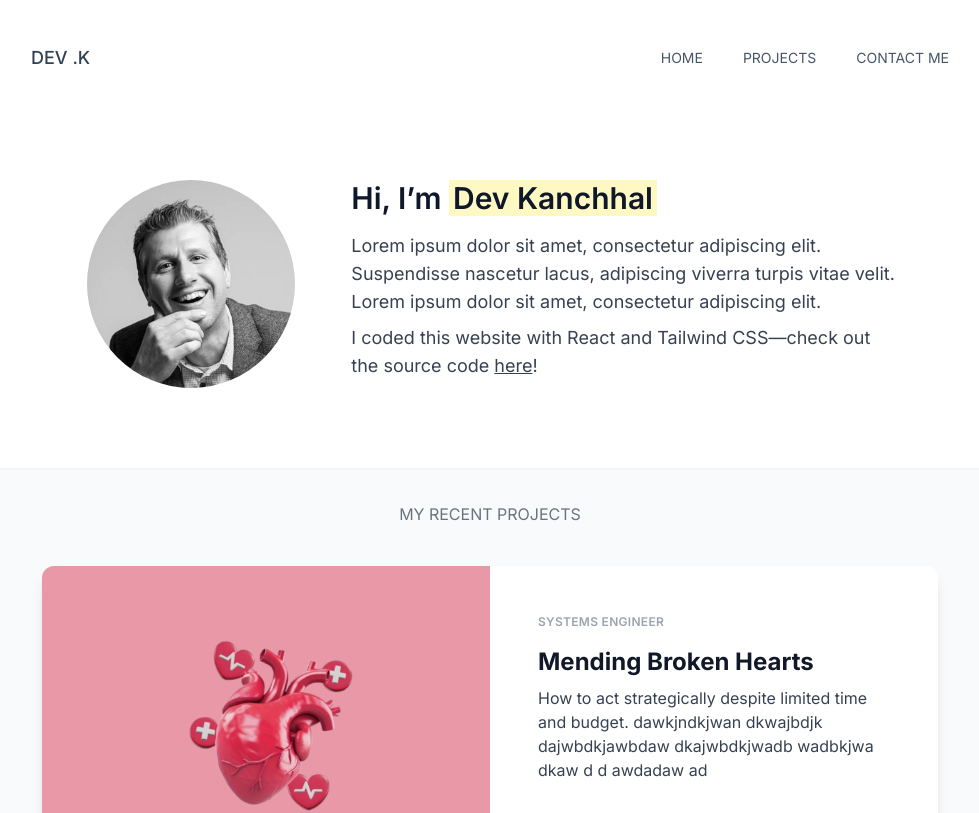
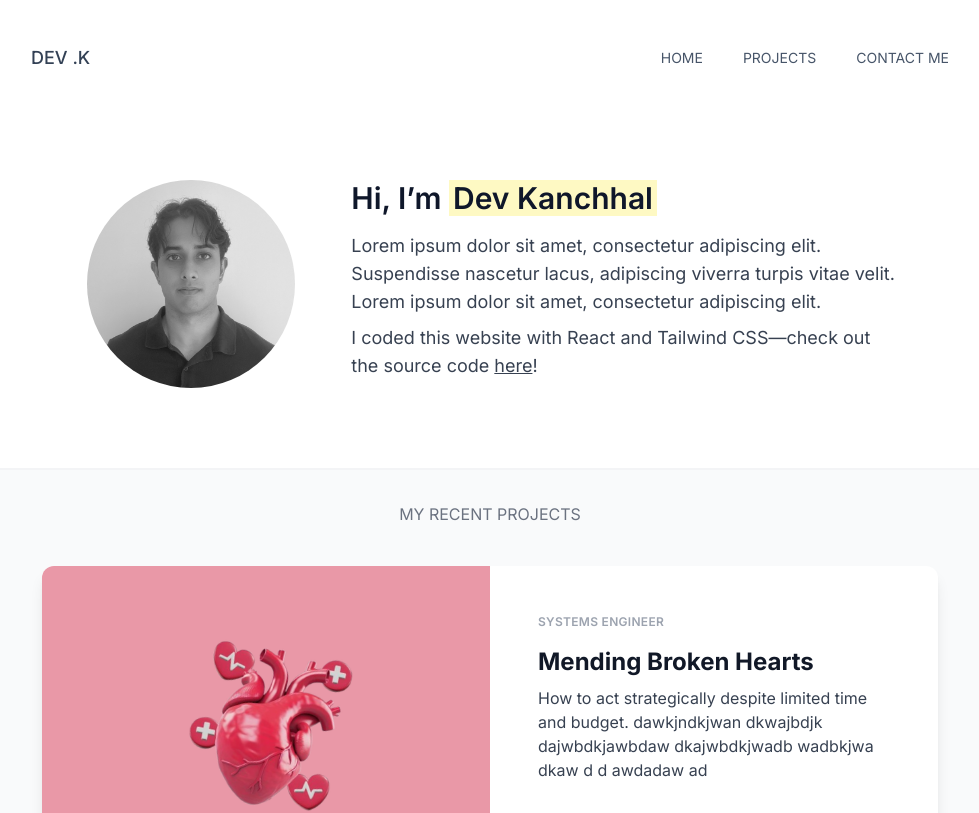
Before and after one commit to devkanchhal/devkanchhal.github.io, a React (Vite) app: page / in a window 1280 px wide. Shown: the top 813 px of the page, without its empty margins (150-1129 px from the left). Built offline with nearby package versions, Linux system fonts and the light colour scheme.

Commit message:
added my headshot

```diff
--- a/src/components/About.jsx
+++ b/src/components/About.jsx
@@ -1,5 +1,5 @@
 import React from 'react'
-import portrait from "../assets/portrait.png";
+import headshot from "../assets/headshot.png"
 
 export default function About() {
   return (
@@ -8,7 +8,7 @@ export default function About() {
         {/* Profile Image */}
         <div className="flex justify-center col-span-1 pl-5">
           <img
-            src={portrait}
+            src={headshot}
             alt="Profile"
             className="w-52 h-52 md:w-52 md:h-52 rounded-full object-cover"
           />
```
Also changed, not shown: src/assets/headshot.png (added), src/assets/portrait.png (deleted).
